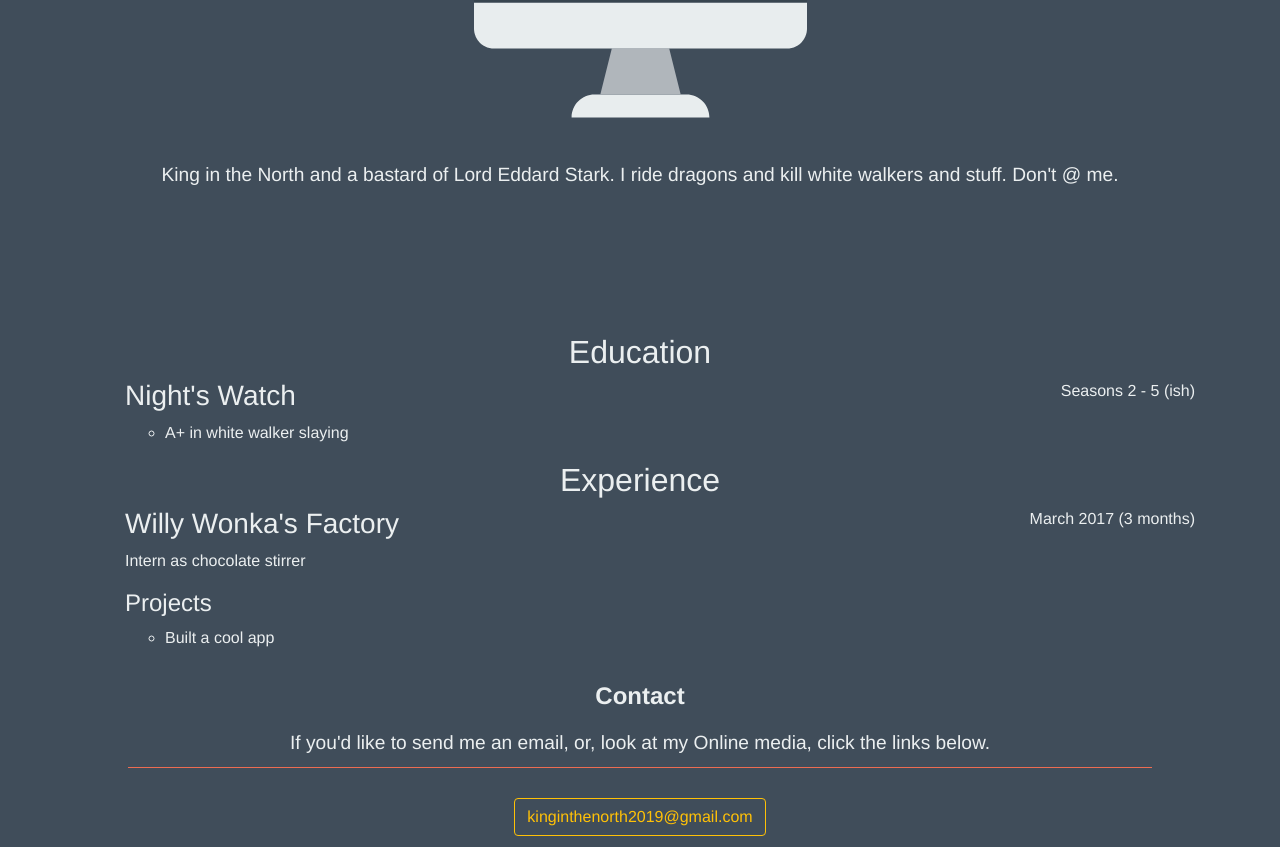
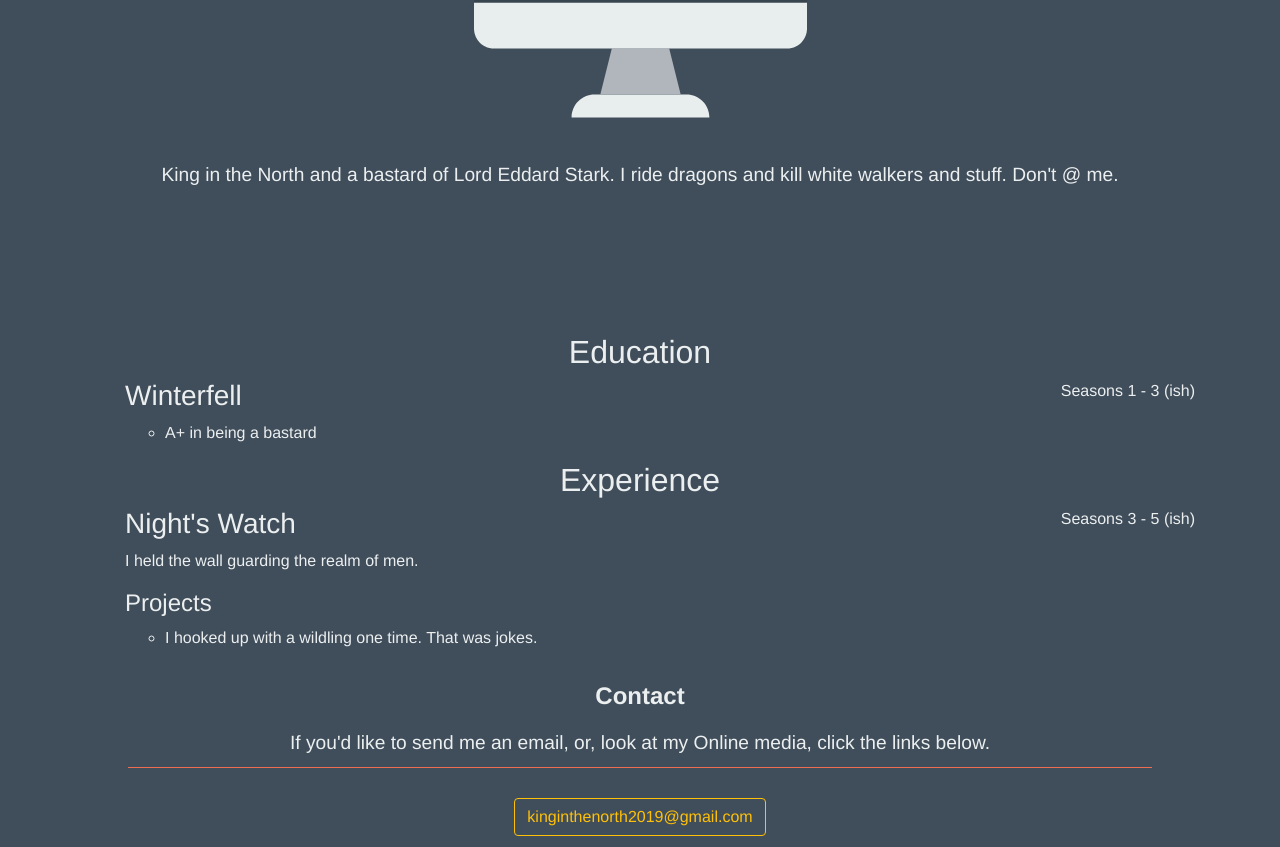
Before and after one commit to holistic-web/portfolio-fabricator, a Vue app: page / in a window 1280 px wide. Shown: the part 467-1314 px from the top of the page. Built offline with nearby package versions, Linux system fonts and the light colour scheme.

Commit message:
feat: make experience context driven

```diff
--- a/src/components/Experience.vue
+++ b/src/components/Experience.vue
@@ -3,22 +3,41 @@
 		<h2>Experience</h2>
 
 		<ul>
-			<li class="Experience__item">
+			<li
+				v-for="(item, i) in context.experience"
+				:key="i"
+				class="Experience__item">
+
 				<div class="Experience__item__row">
-					<h3>Willy Wonka's Factory</h3>
-					<p>March 2017 (3 months)</p>
+					<h3 v-text="item.company"/>
+					<span v-text="item.date"/>
 				</div>
-				<p>Intern as chocolate stirrer</p>
-				<div class="Experience__item__row">
+				<p v-text="item.description"/>
+				<section>
 					<h4>Projects</h4>
-				</div>
-				<ul>
-					<li>Built a cool app</li>
-				</ul>
+					<ul>
+						<li
+							v-for="(project, i) in item.projects"
+							:key="i"
+							v-text="project"/>
+					</ul>
+				</section>
 			</li>
 		</ul>
 	</b-container>
 </template>
+
+<script>
+import { mapGetters } from 'vuex';
+
+export default {
+	computed: {
+		...mapGetters({
+			context: 'context'
+		})
+	}
+};
+</script>
 
 <style lang="scss">
 @import "../styles/index.scss";
--- a/src/store.js
+++ b/src/store.js
@@ -22,10 +22,21 @@ export default new Vuex.Store({
 			},
 			education: [
 				{
-					institution: 'Night\'s Watch',
-					date: 'Seasons 2 - 5 (ish)',
+					institution: 'Winterfell',
+					date: 'Seasons 1 - 3 (ish)',
 					qualifications: [
-						'A+ in white walker slaying'
+						'A+ in being a bastard'
+					]
+				}
+			],
+			experience: [
+				{
+					company: 'Night\'s Watch',
+					date: 'Seasons 3 - 5 (ish)',
+					role: 'Bossman',
+					description: 'I held the wall guarding the realm of men.',
+					projects: [
+						'I hooked up with a wildling one time. That was jokes.'
 					]
 				}
 			]
```
